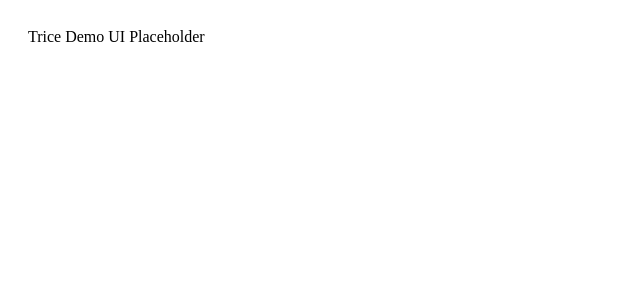
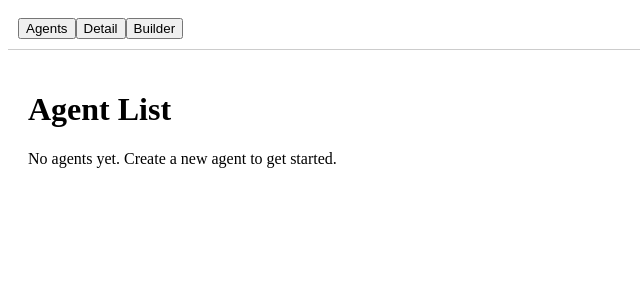
Before and after one commit to bagatawaya/tricetel, a React (Vite) app: page / in a window 1280 px wide. Shown: the top 300 px of the page, without its empty margins (0-640 px from the left). Built offline with nearby package versions, Linux system fonts and the light colour scheme.

Commit message:
feat: update App navigation for agent pages

```diff
--- a/src/App.tsx
+++ b/src/App.tsx
@@ -1 +1,30 @@
-import React from 'react';export default function App(){return <div style={{padding:20}}>Trice Demo UI Placeholder</div>}
+import React, { useState } from 'react';
+import AgentList from './pages/AgentList';
+import AgentDetail from './pages/AgentDetail';
+import AgentBuilder from './pages/AgentBuilder';
+
+export default function App() {
+  const [page, setPage] = useState<'list' | 'detail' | 'builder'>('list');
+
+  const renderPage = () => {
+    switch (page) {
+      case 'detail':
+        return <AgentDetail />;
+      case 'builder':
+        return <AgentBuilder />;
+      default:
+        return <AgentList />;
+    }
+  };
+
+  return (
+    <div>
+      <nav style={{ padding: '10px', borderBottom: '1px solid #ccc' }}>
+        <button onClick={() => setPage('list')}>Agents</button>
+        <button onClick={() => setPage('detail')}>Detail</button>
+        <button onClick={() => setPage('builder')}>Builder</button>
+      </nav>
+      {renderPage()}
+    </div>
+  );
+}
```
